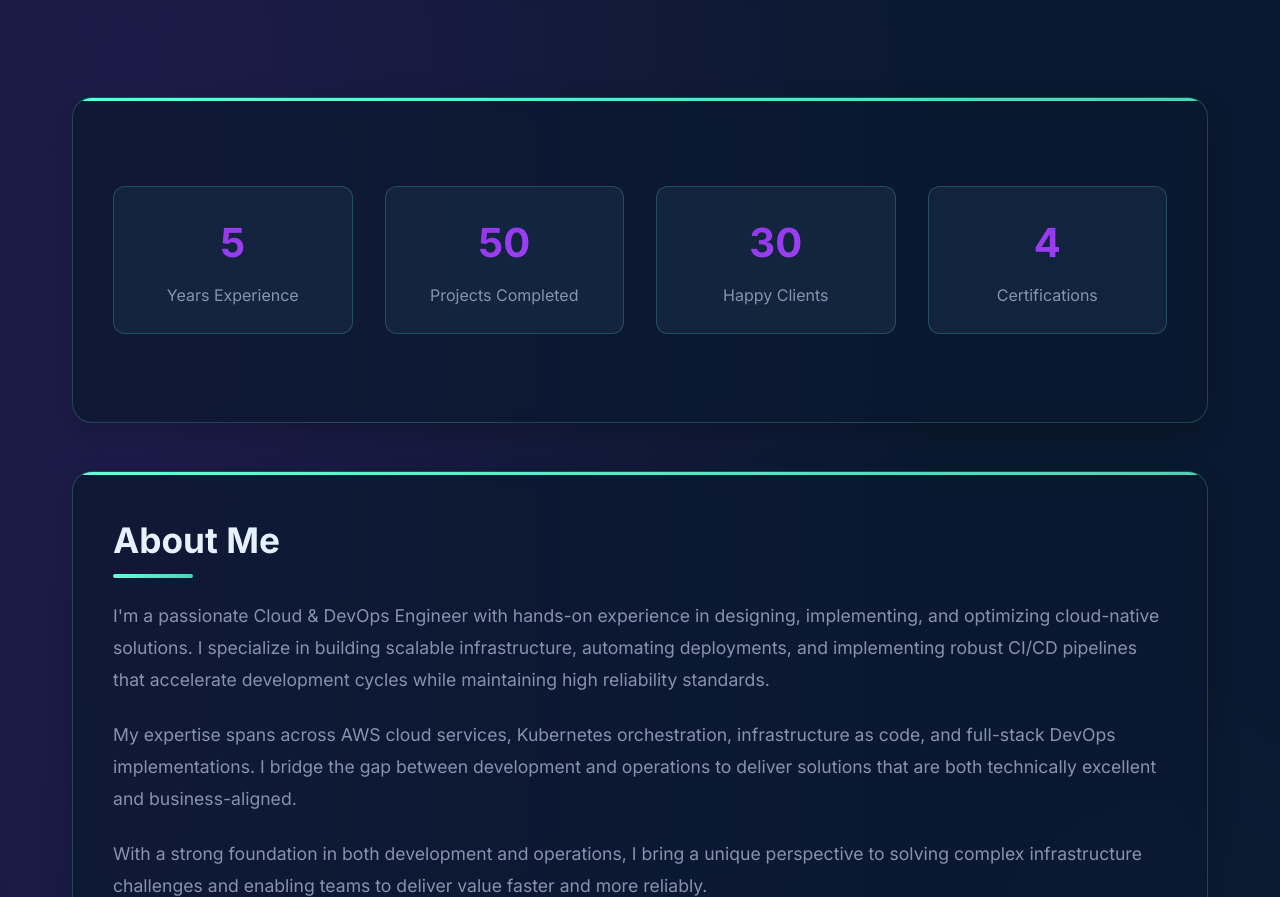
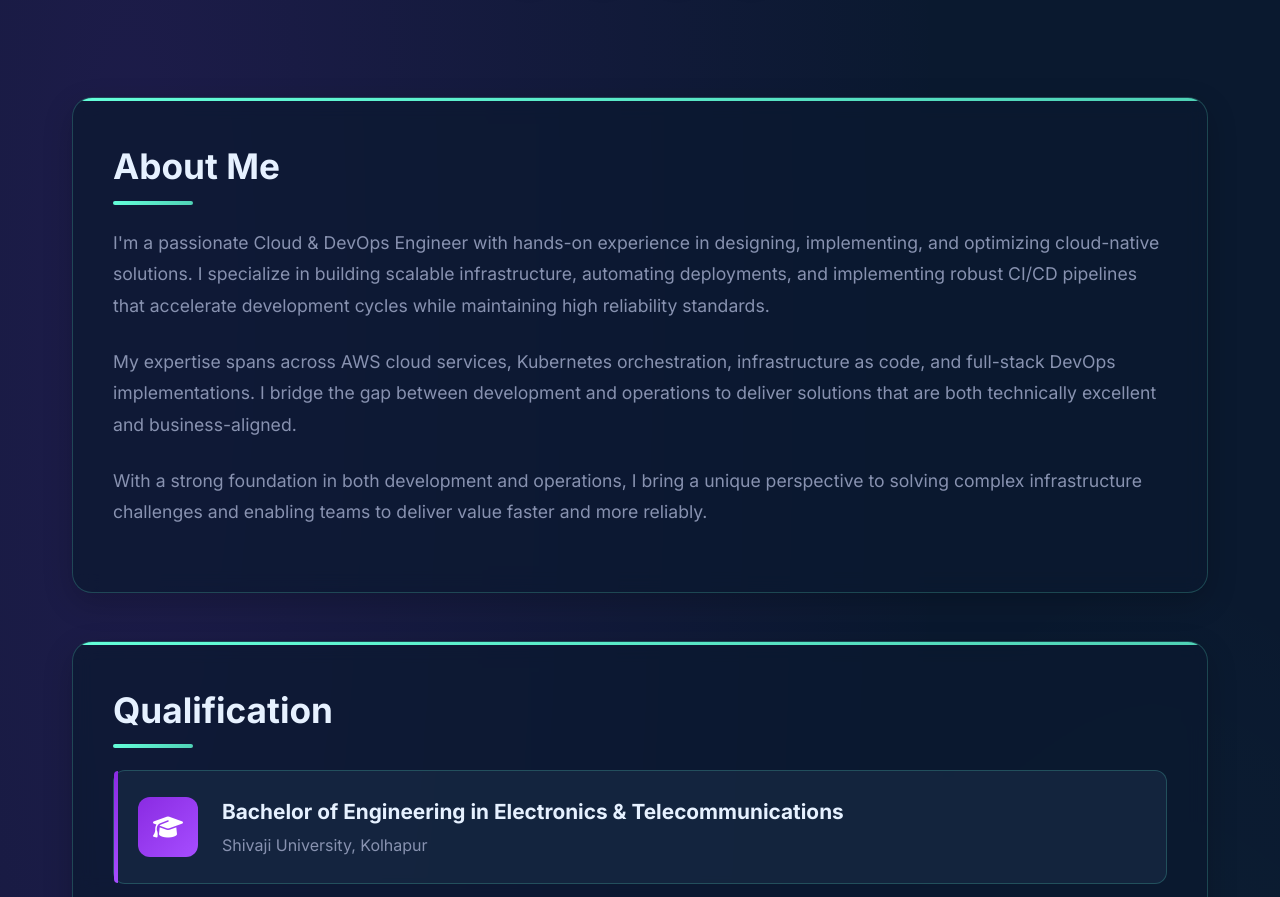
Before and after one commit to mpawar006/mahesh-portfolio, a plain HTML site: page index.html in a window 1280 px wide. Shown: the part 1088-1985 px from the top of the page. Drawn offline with Linux system fonts and the light colour scheme.

Commit message:
Update index.html

```diff
--- a/index.html
+++ b/index.html
@@ -78,26 +78,6 @@
   </header>
 
   <div class="container">
-    <section id="stats">
-      <div class="stats-container">
-        <div class="stat-card">
-          <div class="stat-number" data-target="5">0</div>
-          <div class="stat-label">Years Experience</div>
-        </div>
-        <div class="stat-card">
-          <div class="stat-number" data-target="50">0</div>
-          <div class="stat-label">Projects Completed</div>
-        </div>
-        <div class="stat-card">
-          <div class="stat-number" data-target="30">0</div>
-          <div class="stat-label">Happy Clients</div>
-        </div>
-        <div class="stat-card">
-          <div class="stat-number" data-target="4">0</div>
-          <div class="stat-label">Certifications</div>
-        </div>
-      </div>
-    </section>
 
     <section id="about">
       <h2>About Me</h2>
```
